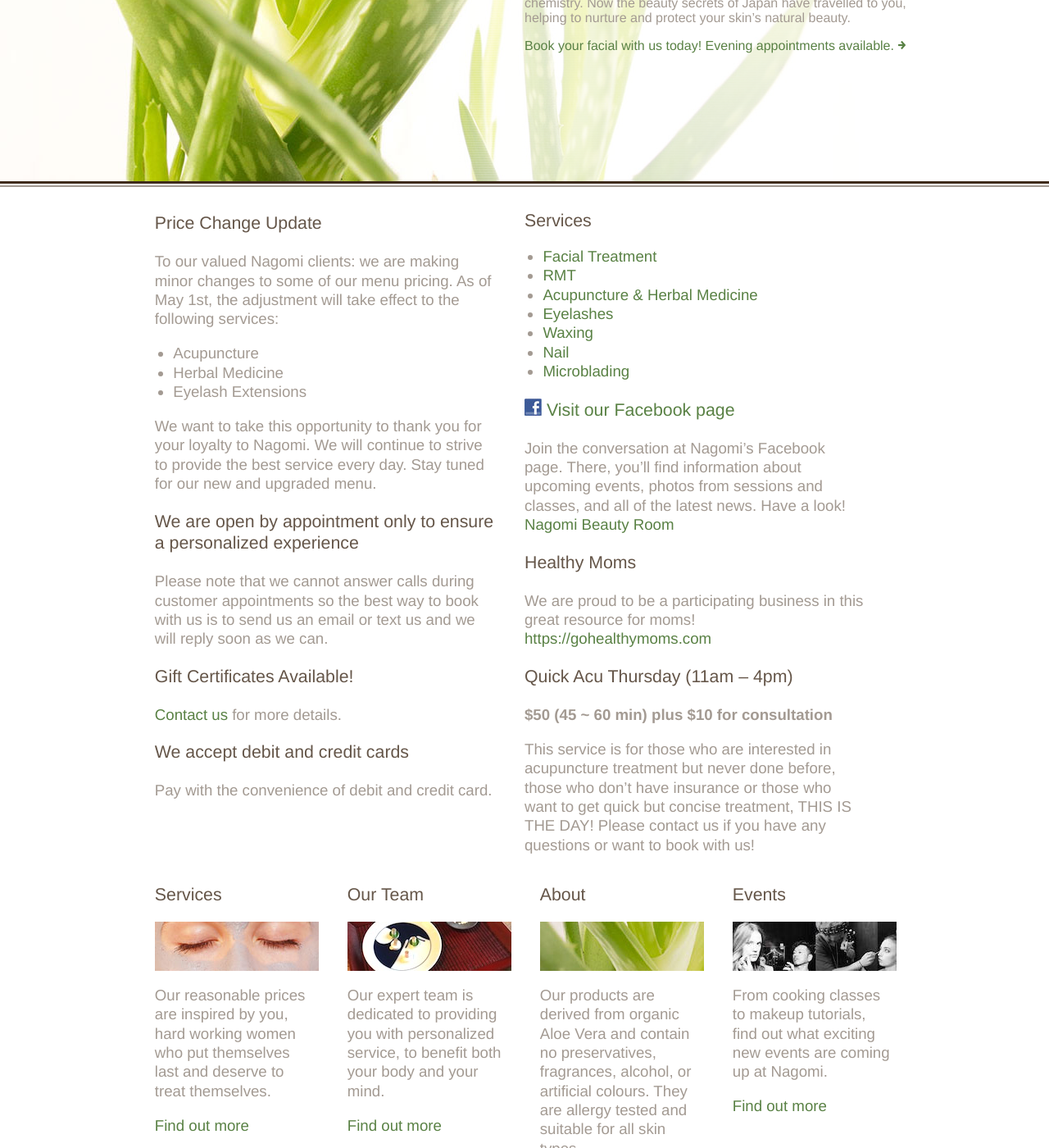
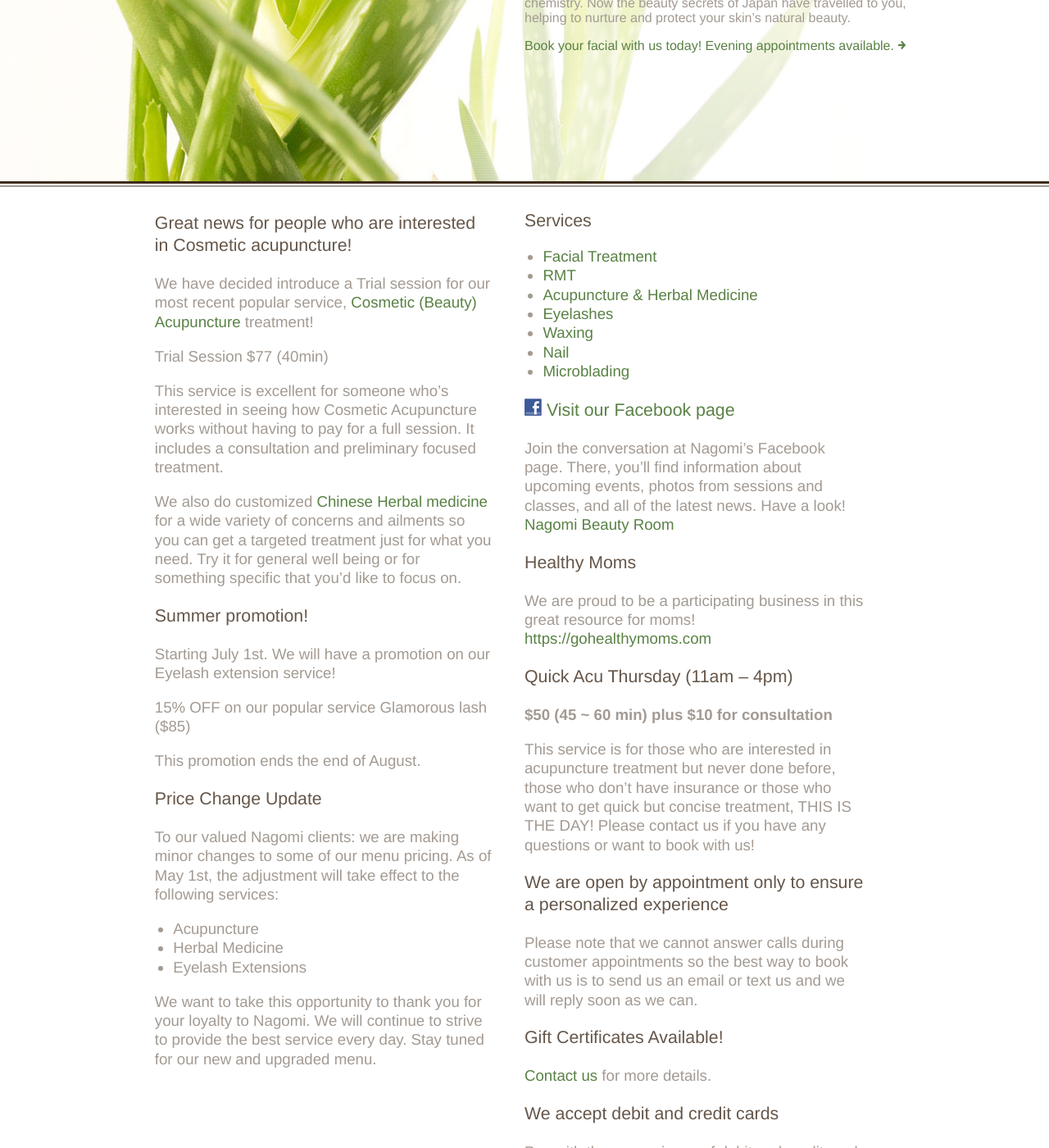
Before and after one commit to jamesaoverton/nagomi, a Jekyll site: the page built from index.md, in a window 1280 px wide and 1400 px high, scrolled down 241 px. Shown: the whole window at 82% size. Built offline with Jekyll 4.4.1, drawn with Linux system fonts in a browser that asks for light colours; some of the changed text lies outside the part shown.

Commit message:
June update

```diff
--- a/index.md
+++ b/index.md
@@ -4,6 +4,26 @@
 ---
 
 <div class="half">
+
+### Great news for people who are interested in Cosmetic acupuncture!
+
+We have decided introduce a Trial session for our most recent popular service, [Cosmetic (Beauty) Acupuncture](services#acupuncture--herbal-medicine) treatment!
+
+Trial Session $77 (40min)
+
+This service is excellent for someone who's interested in seeing how Cosmetic Acupuncture works without having to pay for a full session. It includes a consultation and preliminary focused treatment.
+
+We also do customized [Chinese Herbal medicine](services#acupuncture--herbal-medicine) for a wide variety of concerns and ailments so you can get a targeted treatment just for what you need. Try it for general well being or for something specific that you’d like to focus on.
+
+
+### Summer promotion!
+
+Starting July 1st.  We will have a promotion on our Eyelash extension service!
+
+15% OFF on our popular service Glamorous lash ($85)
+
+This promotion ends the end of August.
+
 
 ### Price Change Update
 
@@ -15,18 +35,6 @@
 
 We want to take this opportunity to thank you for your loyalty to Nagomi. We will continue to strive to provide the best service every day. Stay tuned for our new and upgraded menu.
 
-### We are open by appointment only to ensure a personalized experience
-
-Please note that we cannot answer calls during customer appointments so the best way to book with us is to send us an email or text us and we will reply soon as we can.
-
-### Gift Certificates Available!
-
-[Contact us](mailto:info@nagomi.ca) for more details.
-
-### We accept debit and credit cards
-
-Pay with the convenience of debit and credit card.
-
 </div>
 
 
@@ -35,7 +43,7 @@
 
 * [Facial Treatment](services#facial)
 * [RMT](services#rmt)
-* [Acupuncture & Herbal Medicine](services#acupuncture-herbal-medicine)
+* [Acupuncture & Herbal Medicine](services#acupuncture--herbal-medicine)
 * [Eyelashes](services#eyelashes)
 * [Waxing](services#waxing)
 * [Nail](services#nail)
@@ -54,6 +62,18 @@
 **$50 (45 ~ 60 min) plus $10 for consultation**
 
 This service is for those who are interested in acupuncture treatment but never done before, those who don’t have insurance or those who want to get quick but concise treatment, THIS IS THE DAY! Please contact us if you have any questions or want to book with us!
+
+### We are open by appointment only to ensure a personalized experience
+
+Please note that we cannot answer calls during customer appointments so the best way to book with us is to send us an email or text us and we will reply soon as we can.
+
+### Gift Certificates Available!
+
+[Contact us](mailto:info@nagomi.ca) for more details.
+
+### We accept debit and credit cards
+
+Pay with the convenience of debit and credit card.
 
 </div>
 
```
